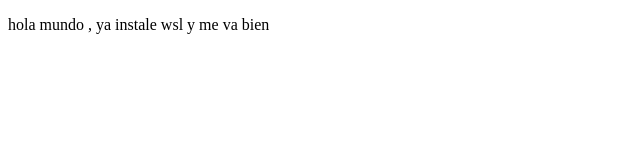
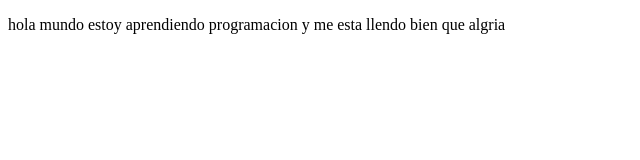
Before and after one commit to COLADOXD/proyectoDemoCursoPrework, a plain HTML site: page index.html in a window 1280 px wide. Shown: the whole page, without its empty margins (0-640 px from the left). Drawn offline with Linux system fonts and the light colour scheme.

Commit message:
haciendo cambios

```diff
--- a/index.html
+++ b/index.html
@@ -8,7 +8,7 @@
 </head>
 <body>
     <p>
-        hola mundo , ya instale wsl y me va bien
+        hola mundo estoy aprendiendo programacion y me esta llendo bien que algria
     </p>
 </body>
 </html>
```
